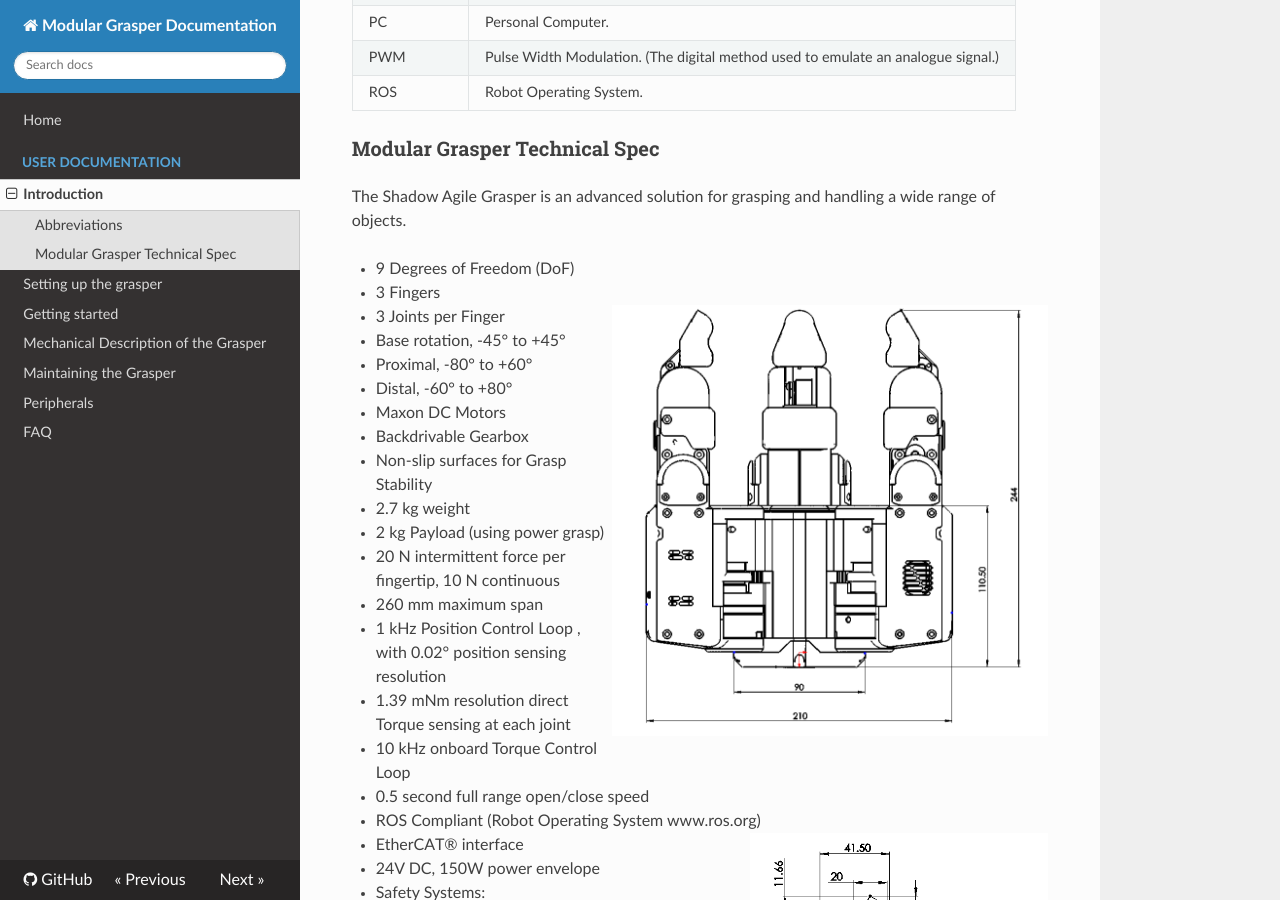
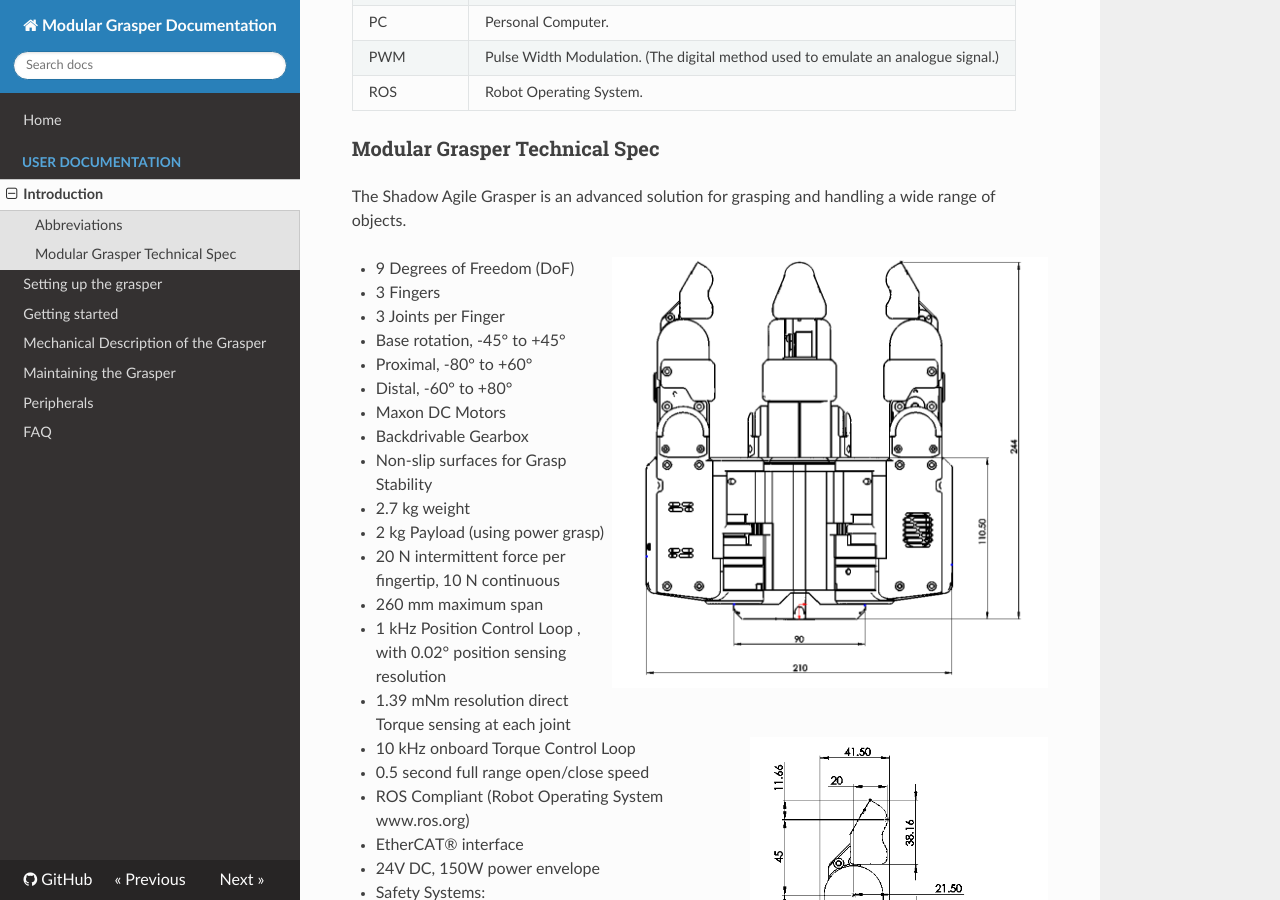
Before and after one commit to shadow-robot/fh_documentation, an MkDocs documentation site: the page built from docs/user_guide/1_introduction.md, in a window 1280 px wide and 900 px high, scrolled down 528 px. Built offline with MkDocs 1.6.1, drawn with Linux system fonts in a browser that asks for light colours; nearby versions of some CDN libraries; old or Windows-style settings are respelled for this version of MkDocs.

```diff
--- a/docs/user_guide/1_introduction.md
+++ b/docs/user_guide/1_introduction.md
@@ -21,9 +21,9 @@ ROS | Robot Operating System.
 
 The Shadow Agile Grasper is an advanced solution for grasping and handling a wide range of objects.
 
-* 9 Degrees of Freedom (DoF)
+* 9 Degrees of Freedom (DoF) <img align="right" src="https://raw.githubusercontent.com/shadow-robot/fh_documentation/F_SRC-1674_integrate_latest_changes/docs/img/tech_spec_1.png" alt="Technical Specification 1">
 * 3 Fingers
-* 3 Joints per Finger          <img align="right" src="https://raw.githubusercontent.com/shadow-robot/fh_documentation/F_SRC-1674_integrate_latest_changes/docs/img/tech_spec_1.png" alt="Technical Specification 1">
+* 3 Joints per Finger
   * Base rotation,	-45° to +45°
   * Proximal,	-80° to +60°
   * Distal,		-60° to +80°
@@ -36,9 +36,9 @@ The Shadow Agile Grasper is an advanced solution for grasping and handling a wid
 * 260 mm maximum span
 * 1 kHz Position Control Loop , with 0.02° position sensing resolution
 * 1.39 mNm resolution direct Torque sensing at each joint
-* 10 kHz onboard Torque Control Loop
+* 10 kHz onboard Torque Control Loop <img align="right" src="https://raw.githubusercontent.com/shadow-robot/fh_documentation/F_SRC-1674_integrate_latest_changes/docs/img/tech_spec_2.png" alt="Technical Specification 2">
 * 0.5 second full range open/close speed
-* ROS Compliant (Robot Operating System www.ros.org) <img align="right" src="https://raw.githubusercontent.com/shadow-robot/fh_documentation/F_SRC-1674_integrate_latest_changes/docs/img/tech_spec_2.png" alt="Technical Specification 2">
+* ROS Compliant (Robot Operating System www.ros.org)
 * EtherCAT® interface
 * 24V DC, 150W power envelope
 * Safety Systems:
```
